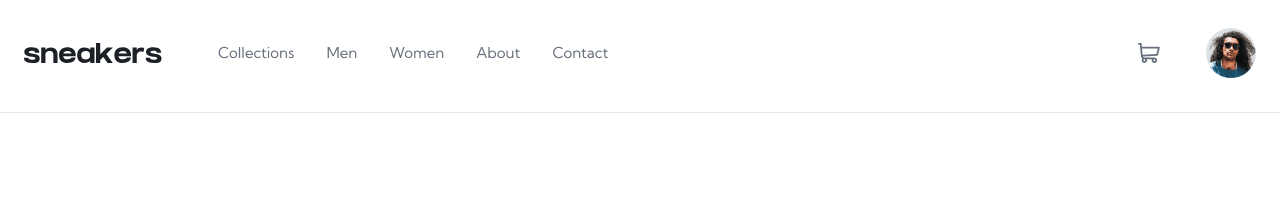
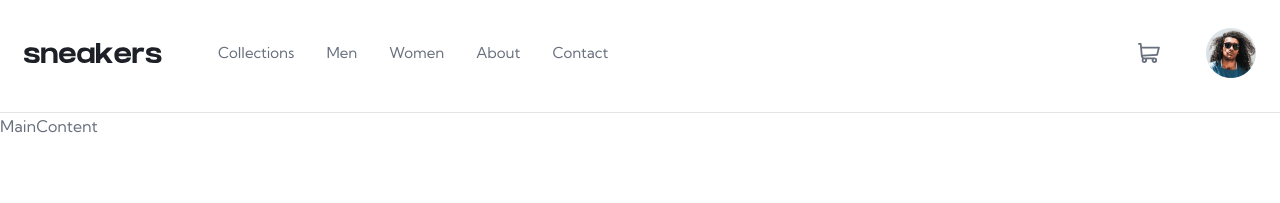
Before and after one commit to Tyzer33/Ecommerce-product-page, a React (Vite) app: page / in a window 1280 px wide. Shown: the top 203 px of the page. Built offline with nearby package versions, Linux system fonts and the light colour scheme; the HTML template or start-up script is replaced by a standard one.

Commit message:
feat: add MainContent component to App

```diff
--- a/src/App.tsx
+++ b/src/App.tsx
@@ -1,7 +1,13 @@
 import Header from './components/Header/Header'
+import MainContent from './components/MainContent/MainContent'
 
 function App() {
-  return <Header />
+  return (
+    <>
+      <Header />
+      <MainContent />
+    </>
+  )
 }
 
 export default App
--- /dev/null
+++ b/src/components/MainContent/MainContent.tsx
@@ -0,0 +1,4 @@
+function MainContent() {
+  return <div>MainContent</div>
+}
+export default MainContent
```
